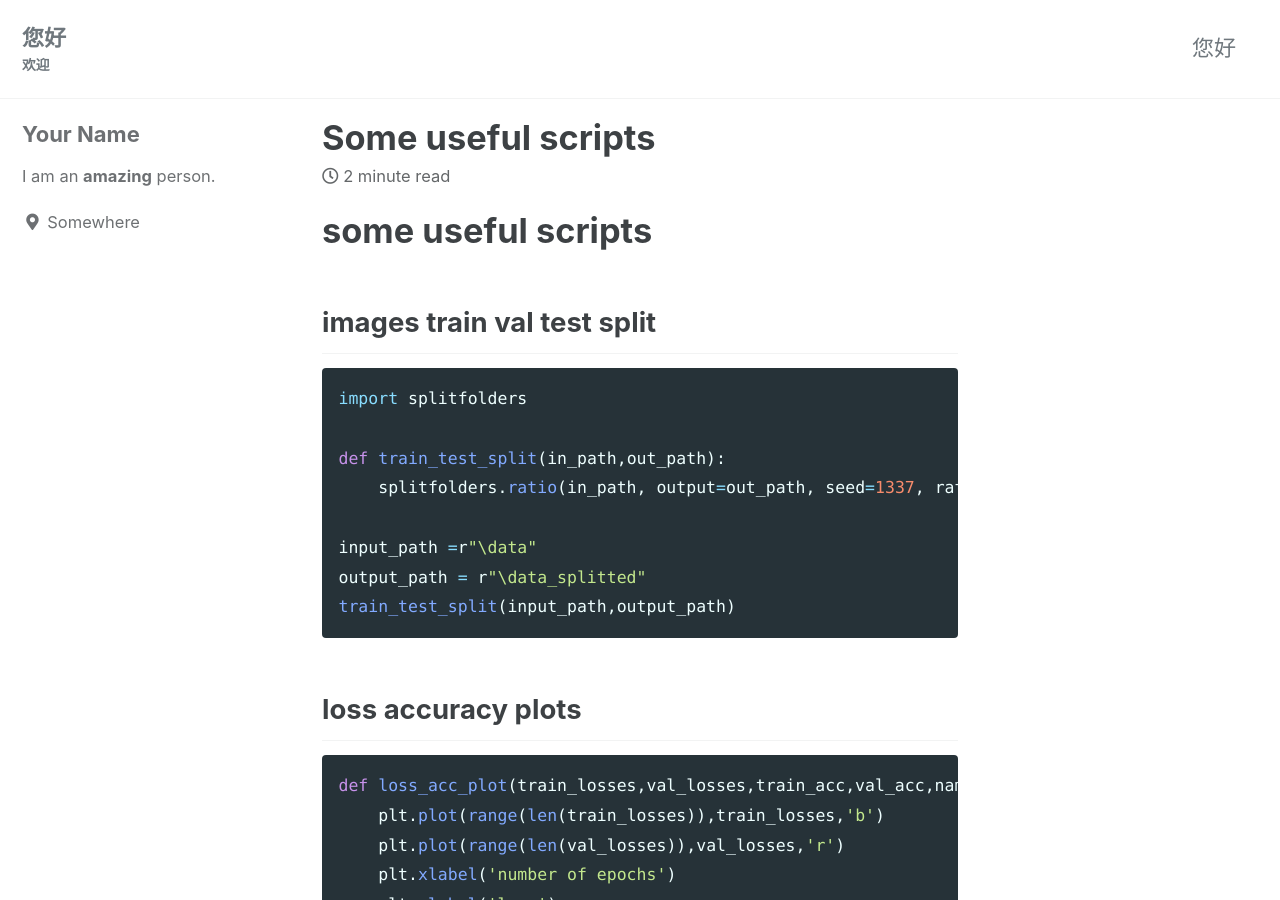
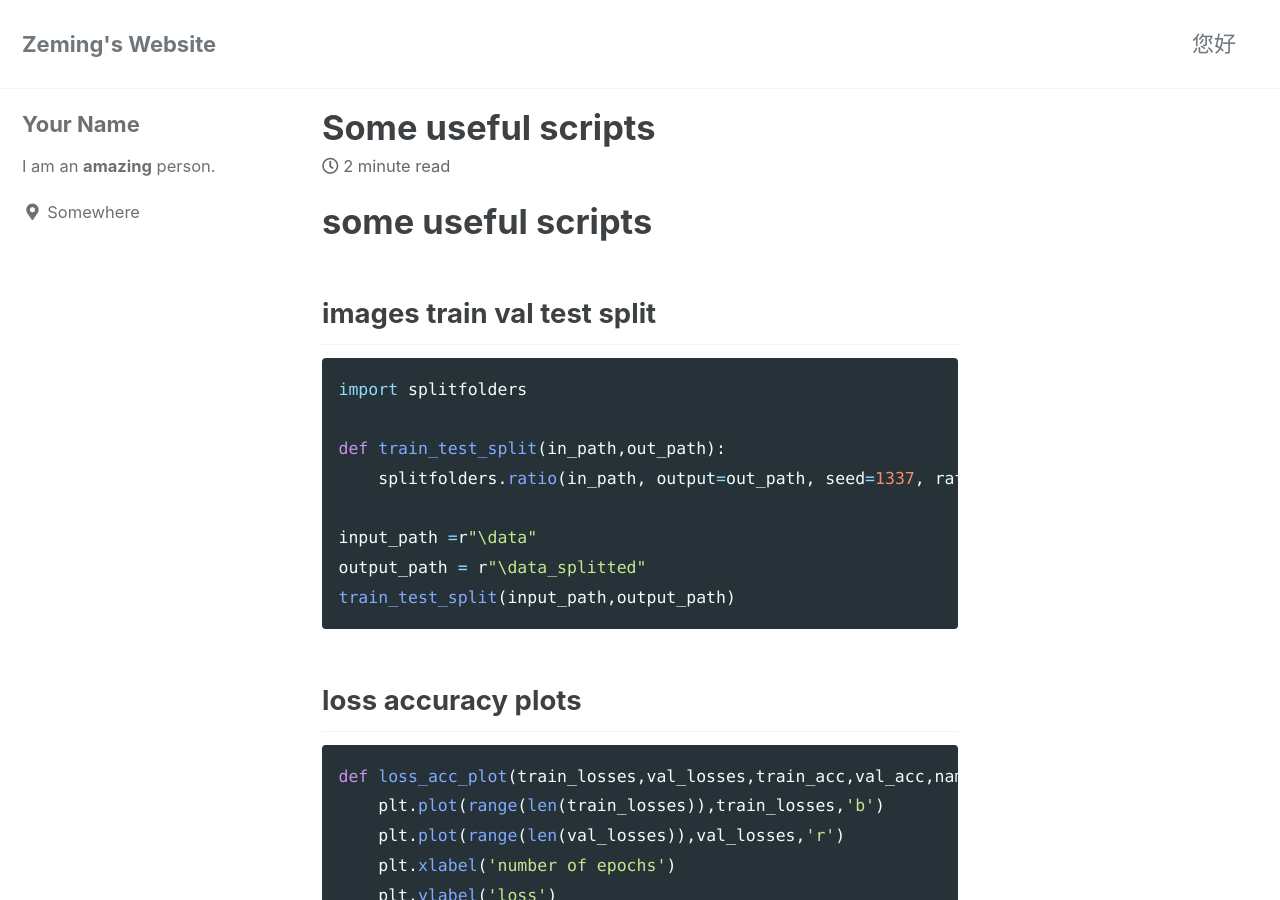
Before and after one commit to Sere1nz/Sere1nz.github.io, a Jekyll site: the page built from _posts/2023-03-06-Some useful scripts.md, in a window 1280 px wide and 900 px high. Built offline with Jekyll 4.4.1, drawn with Linux system fonts in a browser that asks for light colours; cached includes are drawn as plain includes.

Commit message:
Update _config.yml
update

```diff
--- a/_config.yml
+++ b/_config.yml
@@ -18,7 +18,7 @@ minimal_mistakes_skin    : "default" # "air", "aqua", "contrast", "dark", "dirt"
 locale                   : "en-US"
 title                    : "Welcome"
 title_separator          : "-"
-subtitle                 : 欢迎
+subtitle                 : ""
 name                     : "Zeming Zhao"
 description              : "An amazing website."
 url                      : # the base hostname & protocol for your site e.g. "https://mmistakes.github.io"
@@ -26,7 +26,7 @@ baseurl                  : # the subpath of your site, e.g. "/blog"
 repository               : # GitHub username/repo-name e.g. "mmistakes/minimal-mistakes"
 teaser                   : # path of fallback teaser image, e.g. "/assets/images/500x300.png"
 logo                     : # path of logo image to display in the masthead, e.g. "/assets/images/88x88.png"
-masthead_title           : 您好
+masthead_title           : Zeming's Website
 # breadcrumbs            : false # true, false (default)
 words_per_minute         : 200
 comments:
```
